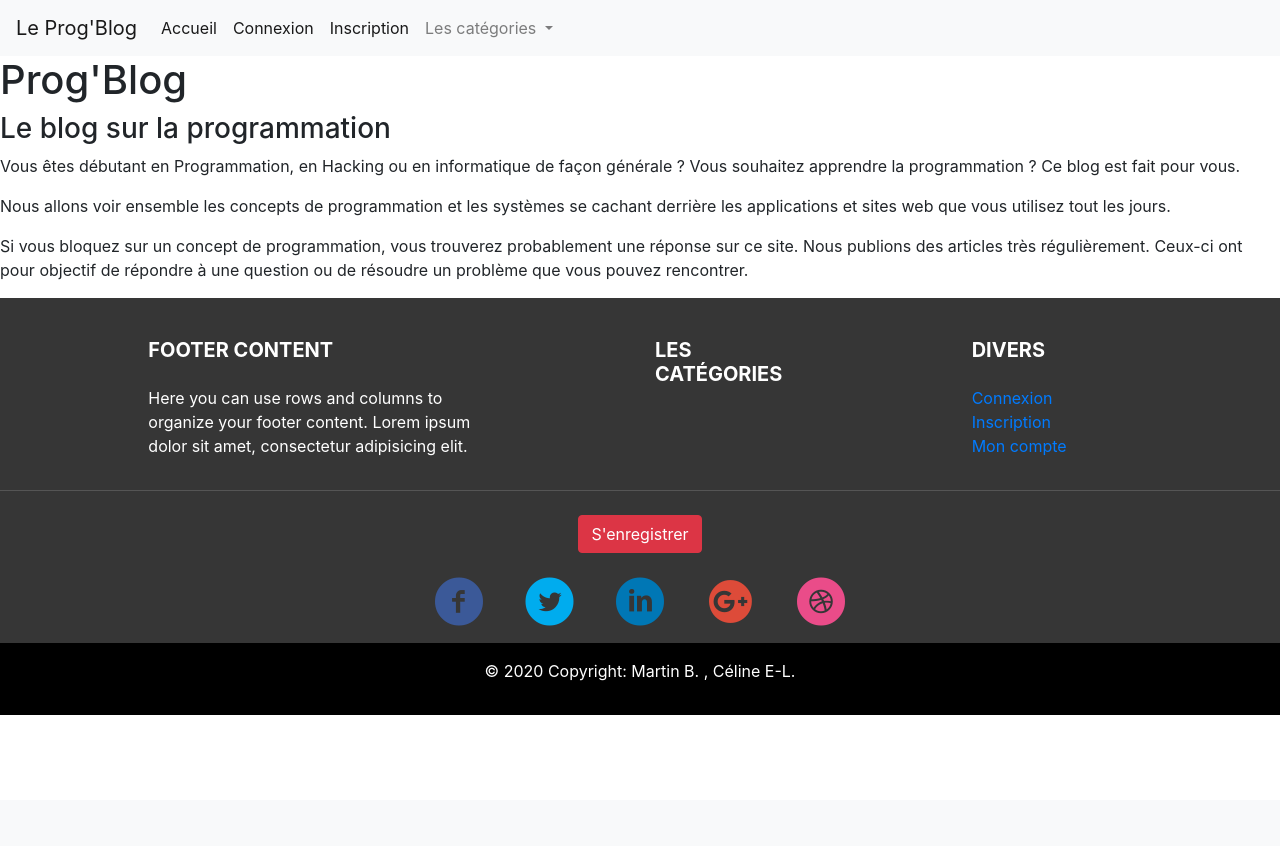
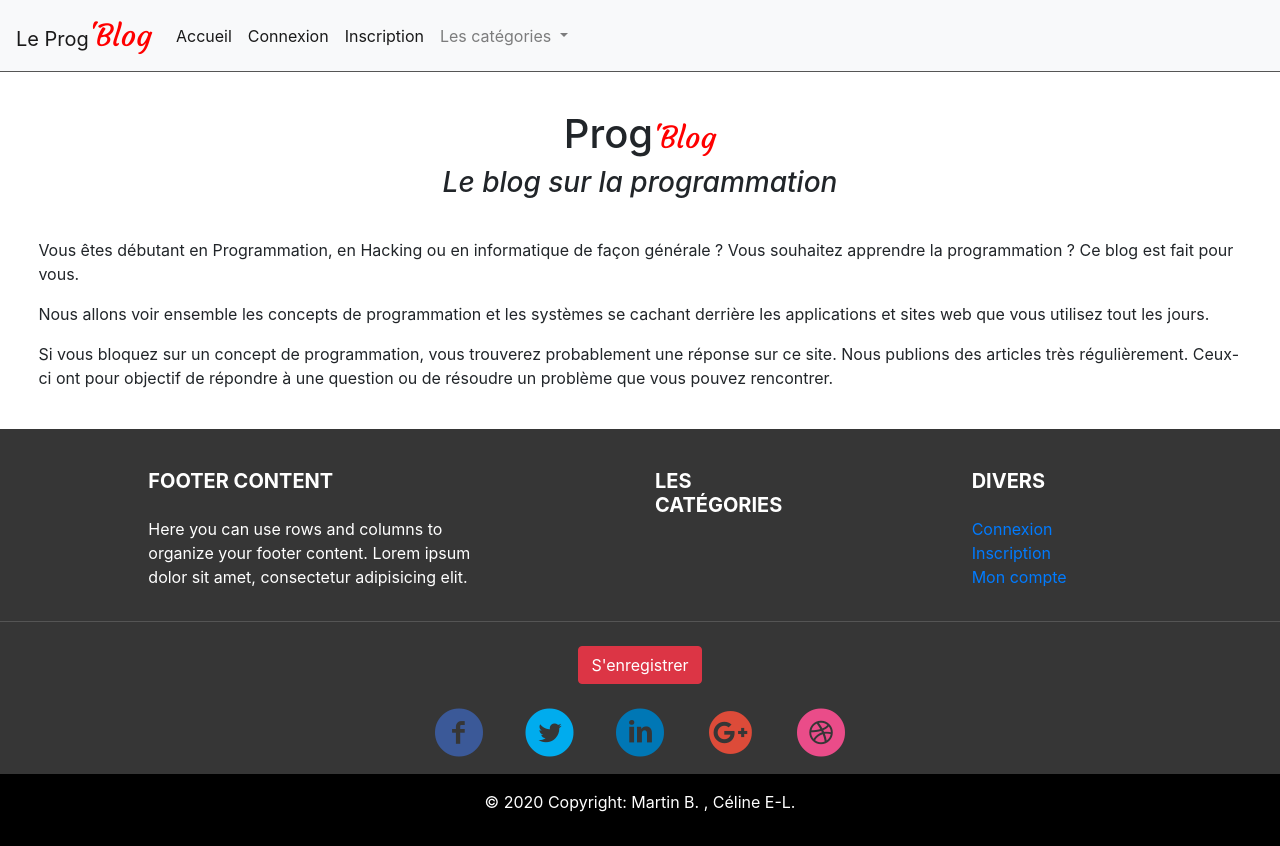
Before and after one commit to celine-emptoz-lacote/blog, a PHP site: page / in a window 1280 px wide. Before the commit the page ends 715 px from the top, so only its background shows below. Run offline with PHP 8.4, Linux system fonts and the light colour scheme; data that the repository does not hold is empty; some libraries are stand-ins or nearby versions.

Commit message:
ajout de styles

```diff
--- a/src/css/styles.css
+++ b/src/css/styles.css
@@ -1,3 +1,12 @@
+#nav {
+    border-bottom: 1px solid rgb(85, 85, 85);
+}
+.titre {
+    font-size: 30px;
+    color: red;
+    font-family: 'Courgette', cursive;
+}
+
 footer {
     color: white;
     background-color: rgb(54, 54, 54);
@@ -12,11 +21,36 @@ hr {
 }
 
 /*** INDEX ***/
+.titre_h1_index {
+    margin-top: 3%;
+}
+
+h2 {
+    color: #343a40;
+}
+
+.titre_h1_index, h3 {
+    text-align: center;
+}
+
+h3 {
+    font-style: italic;
+}
+
+.div_index {
+    margin: 3%;
+}
 
 .section_index {
     display: flex;
     justify-content: space-evenly;
+    align-items: center;
 }
 .card_index {
     width: 30%;
+    padding: 2%;
 }
+
+.card_index a{
+   display: block;
+}
```
